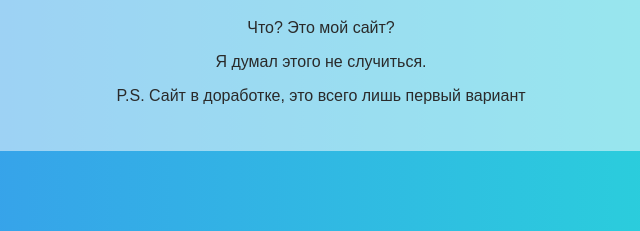
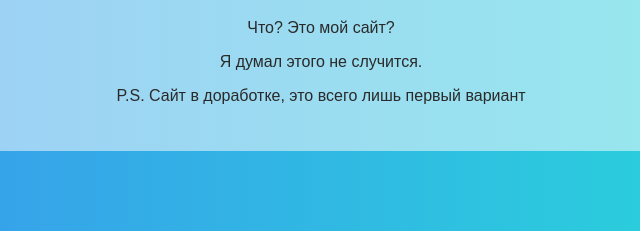
Before and after one commit to Dinel0/Dinel0.github.io, a plain HTML site: page index.html in a window 1280 px wide. Shown: the part 375-606 px from the top of the page, 319-959 px from the left. Drawn offline with Linux system fonts and the light colour scheme.

Commit message:
Update index.html

```diff
--- a/index.html
+++ b/index.html
@@ -28,7 +28,7 @@
         <div class="post">
             <h1 class="post-title">Что это?</h1>
             <p class="title">Что? Это мой сайт?</p>
-            <p class="title">Я думал этого не случиться.</p>
+            <p class="title">Я думал этого не случится.</p>
             <p class="title">P.S. Сайт в доработке, это всего лишь первый вариант</p>
         </div>
     </body>
```
